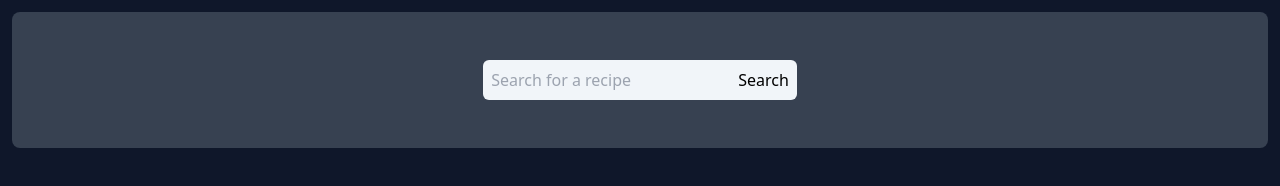
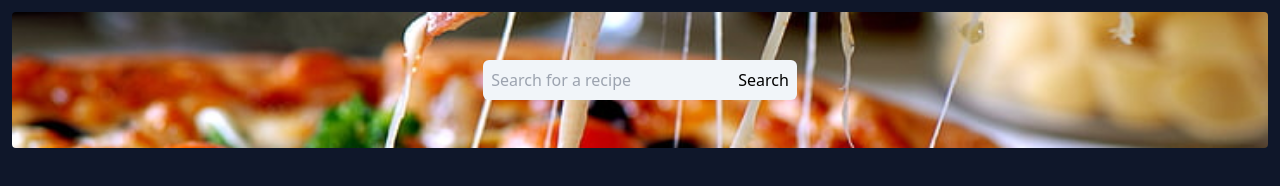
Before and after one commit to NKkrisz/Recipes, a plain HTML site: page index.html in a window 1280 px wide. Drawn offline with nearby package versions, Linux system fonts and the light colour scheme.

Commit message:
header image

```diff
--- a/index.html
+++ b/index.html
@@ -10,7 +10,7 @@
 <body class="bg-slate-900">
     <header class="bg-gray-700 m-3 rounded-lg ">
         <nav>
-            <ul class="flex items-center justify-center p-12 gap-10">
+            <ul class="flex items-center justify-center p-12 gap-10 bg-[url('/images/placeholder.jpg')] bg-no-repeat bg-cover bg-center rounded">
                 <div class="flex">
                     <li><input class="p-2 rounded-tl-md rounded-bl-md bg-slate-100" type="text" placeholder="Search for a recipe"></li>
                     <button class="p-2 bg-slate-100 rounded-tr-md rounded-br-md">Search</button>
```
Also changed, not shown: images/placeholder.jpg (added).
